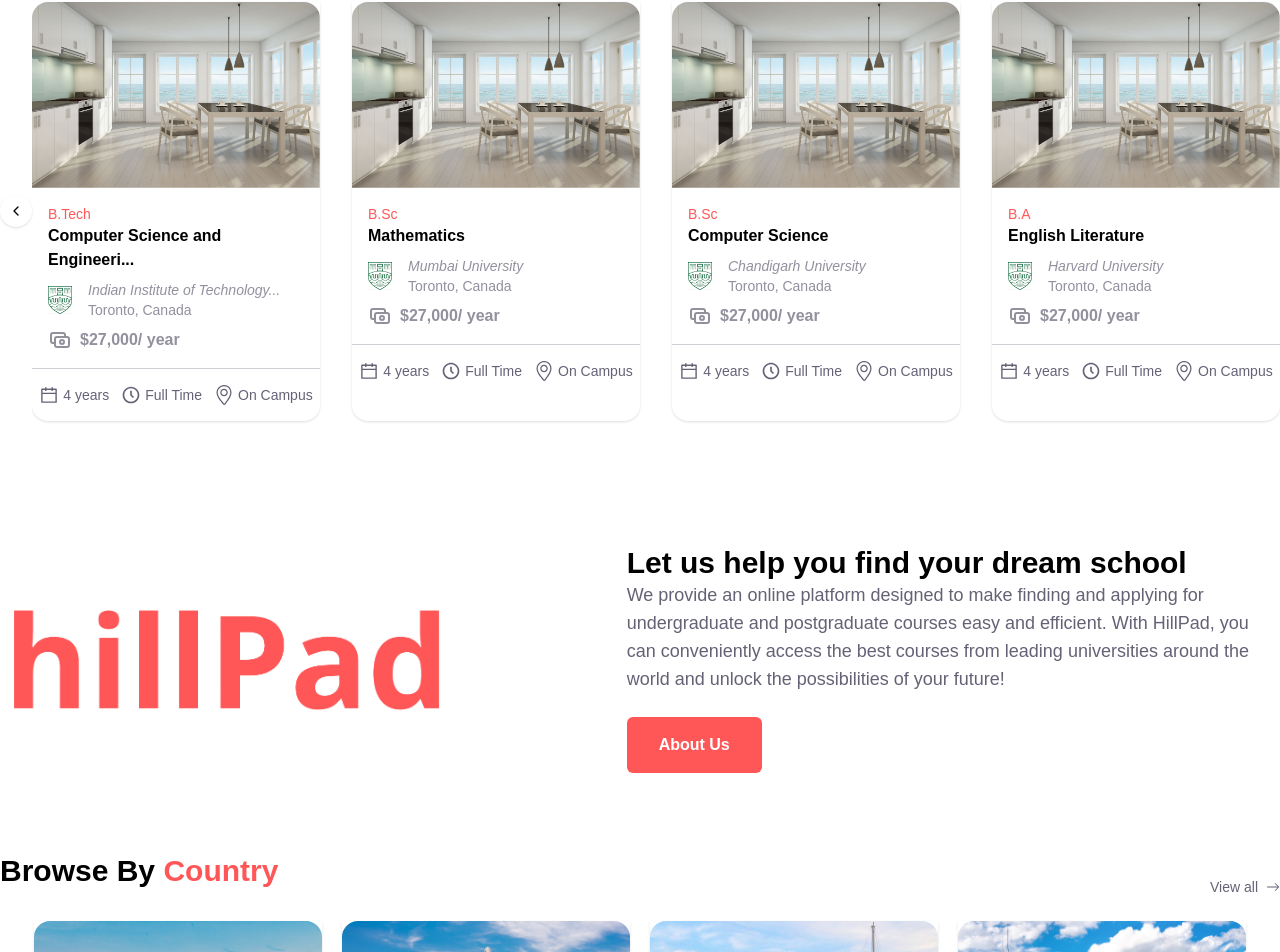
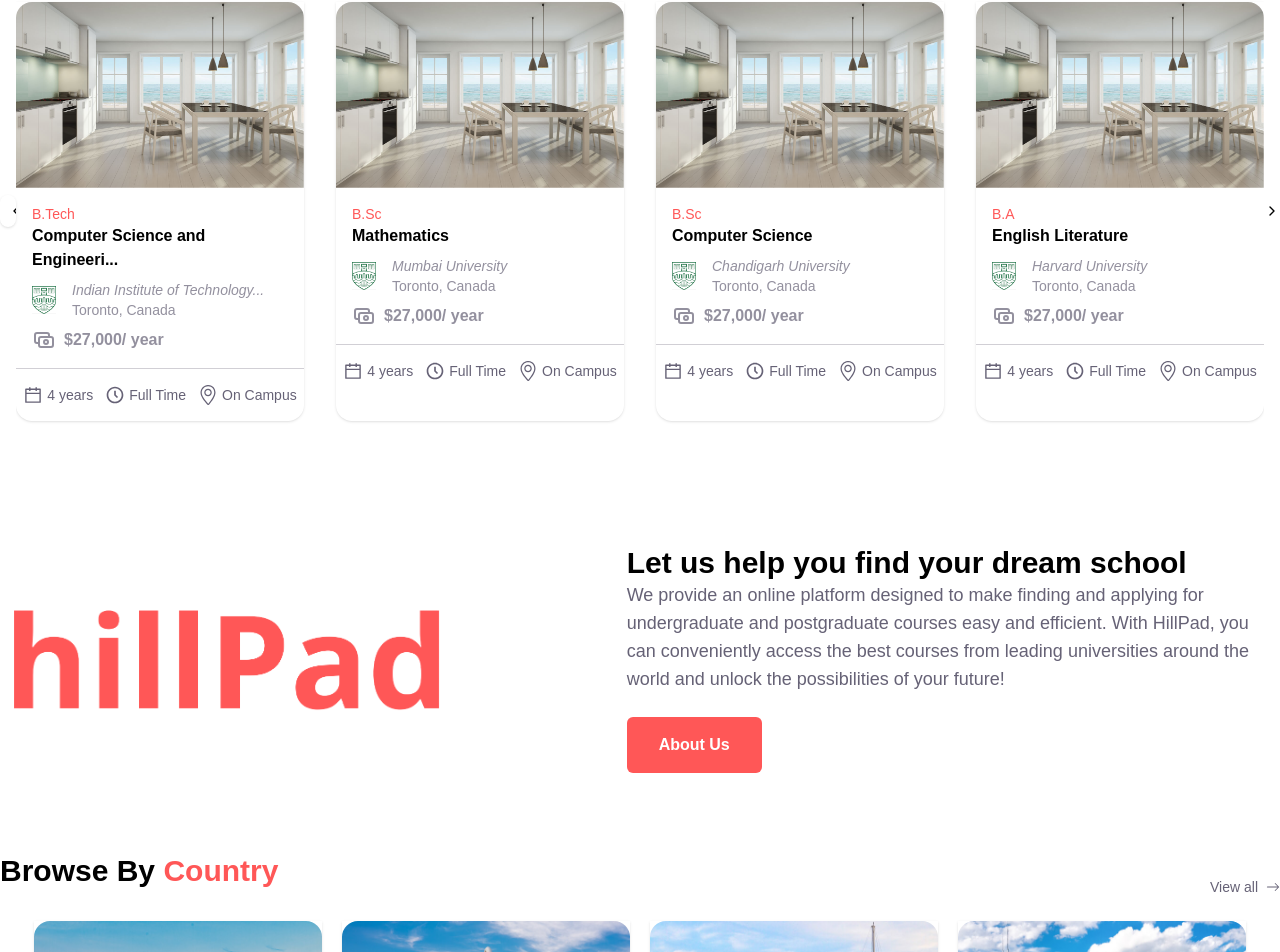
Before and after one commit to Haywhyoh/Hillpad, a React (Vite) app in the folder Hillpad/: page / in a window 1280 px wide. Shown: the part 2178-3130 px from the top of the page. Built offline with nearby package versions, Linux system fonts and the light colour scheme; what tw-elements would draw is missing.

Commit message:
latest working part

```diff
--- a/Hillpad/src/pages/home.jsx
+++ b/Hillpad/src/pages/home.jsx
@@ -5,9 +5,6 @@
 import masters from '../assets/images/masters.svg';
 import doctorates from '../assets/images/doctorates.svg';
 import hero from '../assets/images/hero-img.jpeg'
-import hero2 from '../assets/images/hero2.jpeg'
-import hero3 from '../assets/images/hero3.jpeg'
-import hero4 from '../assets/images/hero4.jpeg'
 import hillpadBig from '../assets/images/hillpad-transparent.png';
 import newyork from '../assets/images/new-york.jpeg';
 import canada from '../assets/images/san-diego.jpeg';
@@ -480,10 +477,10 @@
             Featured <span className="text-orange">Courses</span>
           </div>
           <div className="flex items-center">
-            <button onClick={handlePrevClick} className="p-2 shadow rounded-full"> <FiChevronLeft /></button>
+            <button onClick={handlePrevClick} className="p-2 shadow rounded-full overflow-hidden"> <FiChevronLeft /></button>
             <div className=" max-w-full ">
             {/* style={{ transform : 'translateX(-0)'}}  */}
-              <div className="w-full my-6 flex gap-x-8  justify-start overflow-hidden" >
+              <div className="w-full my-6 flex gap-x-8  justify-start overflow-hidden flex-wrap xl:flex-nowrap" >
                 {degrees.map((degree, index) => (<CourseCard key={index} prop={degree} isActive={index === currentIndex} />))}
 
               </div>
```
